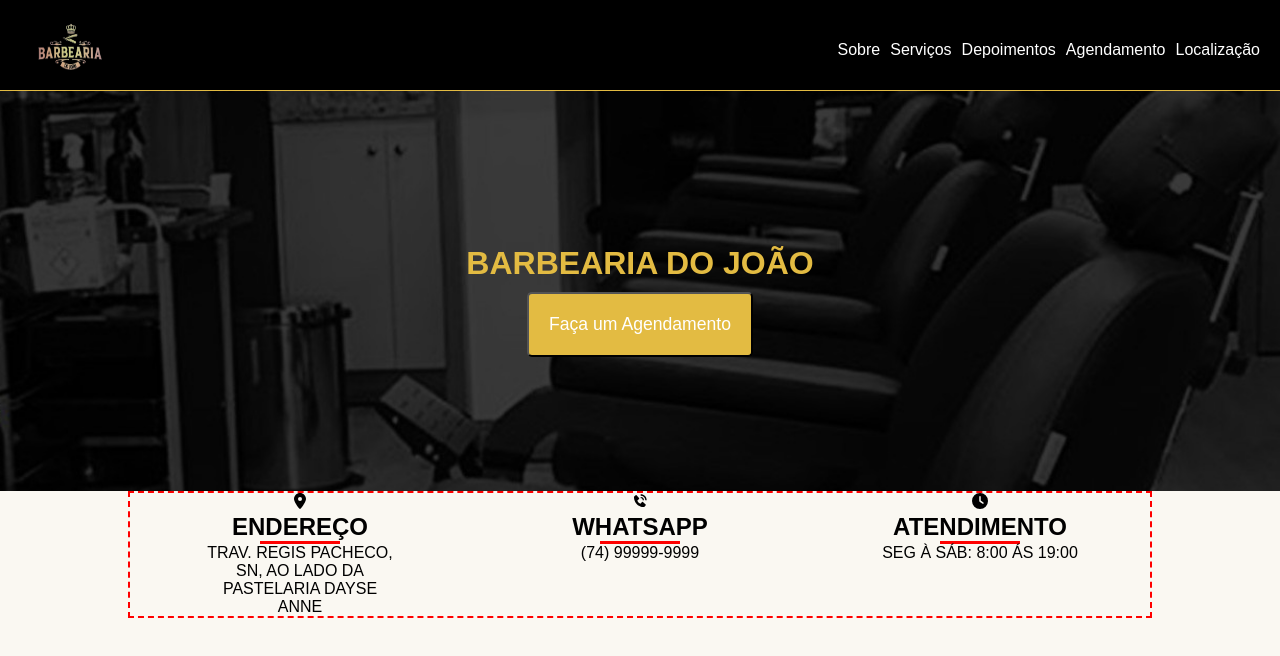
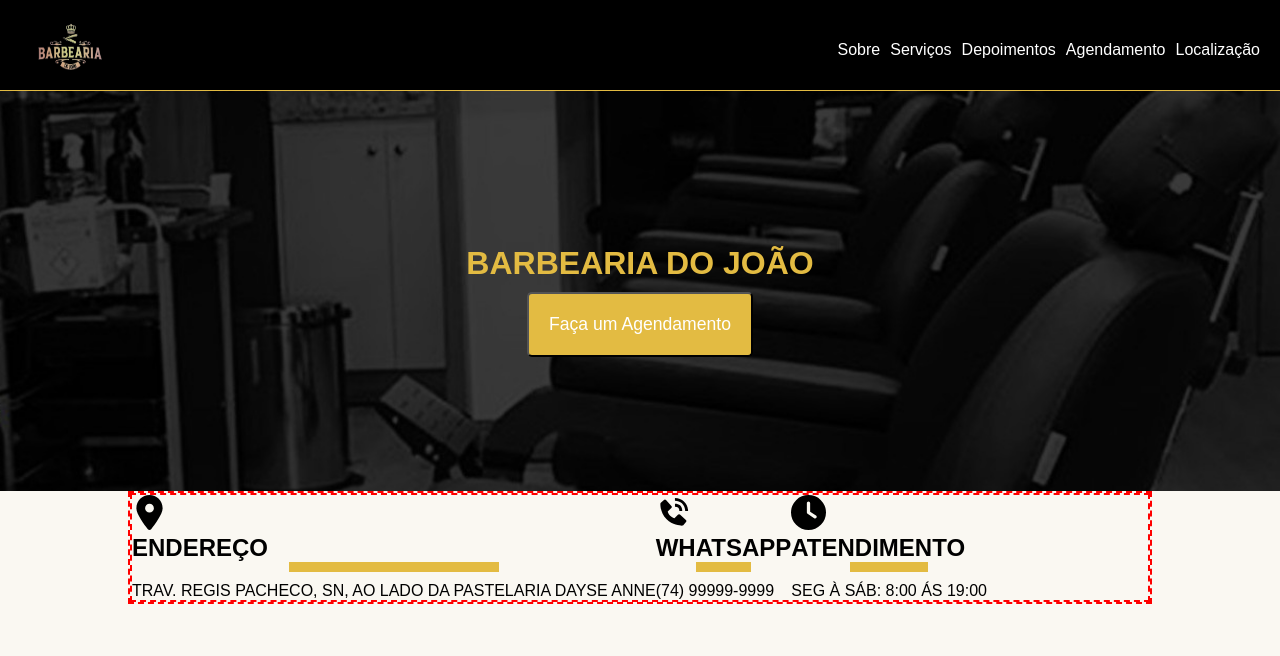
Before and after one commit to mmnc12/barbearia_projeto, a Next.js app: page / in a window 1280 px wide. Shown: the top 656 px of the page. Built offline with nearby package versions, Linux system fonts and the light colour scheme.

Commit message:
barbearia projeto incompleto

```diff
--- a/src/app/page.js
+++ b/src/app/page.js
@@ -31,6 +31,7 @@ export default function Home() {
 
         {/* Inicio contato */}
         <section className={estilos.end_contato}>
+          <div className={estilos.container_endereco}>
             <div className={estilos.endereco}>
               <FaLocationDot className={estilos.icon} />
               <h2>ENDEREÇO</h2>
@@ -38,16 +39,17 @@ export default function Home() {
               <p>TRAV. REGIS PACHECO, SN, AO LADO DA PASTELARIA DAYSE ANNE</p>
             </div>
             <div className={estilos.zap}>
-            <BiSolidPhoneCall className={estilos.icon}/>
+              <BiSolidPhoneCall className={estilos.icon} />
               <h2>WHATSAPP</h2>
               <div className={estilos.linha}></div>
               <p>(74) 99999-9999</p>
             </div>
             <div className={estilos.atendimento}>
-            <FaClock className={estilos.icon}/>
+              <FaClock className={estilos.icon} />
               <h2>ATENDIMENTO</h2>
               <div className={estilos.linha}></div>
               <p>SEG À SÁB: 8:00 ÁS 19:00</p>
+            </div>
           </div>
         </section>
         {/* Fim contato */}
--- a/src/app/page.module.css
+++ b/src/app/page.module.css
@@ -4,6 +4,7 @@
   box-sizing: border-box;
   font-family: Arial, Helvetica, sans-serif;
   font-size: 1em;
+  background-color: #faf8f2;
 }
 
 .page>main {
@@ -58,6 +59,7 @@ section.banner {
   color: #e3bb42ff;
   justify-content: center;
   align-items: center;
+  position: relative;
 }
 
 section.banner > h1 {
@@ -82,28 +84,56 @@ section.banner > button:hover {
 /* Fim css banner */
 
 /* css contato */
-section.end_contato {
+/* section.end_contato {
   border: 2px dashed red;
+  background-color: white;
   display: flex;
   max-width: 1024px;
   margin: auto;
-  justify-content: space-around;
+  justify-content: space-evenly;
   flex-flow: row wrap;
+  padding: 10px;
+  position: absolute;
+  top: 50%;
+  left: 50%;
+
+  transform: translate(-50%, 30%);
+} */
+
+/* section.end_contato > div {
+  width: 200px;
+  text-align: center;
+  border: 2px dashed red;
+} */
+
+section.end_contato {
+  max-width: 1024px;
+  border: 2px dashed red;
+  margin: auto;
 }
 
-section.end_contato > div {
-  width: 200px;
-  text-align: center;
+.container_endereco {
+  display: flex;
+  border: 2px dashed red;
 }
 
-div.icon {
-  width: 100px;
-  height: 20px;
+.icon {
+  width: 35px;
+  height: 35px;
+}
+
+section.end_contato > div > h2 {
+  margin-bottom: 10px;
 }
 
 div.linha {
-  border-bottom: 3px solid red;
+  border-bottom: 10px solid #e3bb42ff;
   width: 40%;
   text-align: center;
   margin: auto;
+  margin-bottom: 10px;
 }
+
+section.end_contato > div > p {
+  text-align: center;
+}
```
Lines whose indentation alone changed are shown as unchanged.
